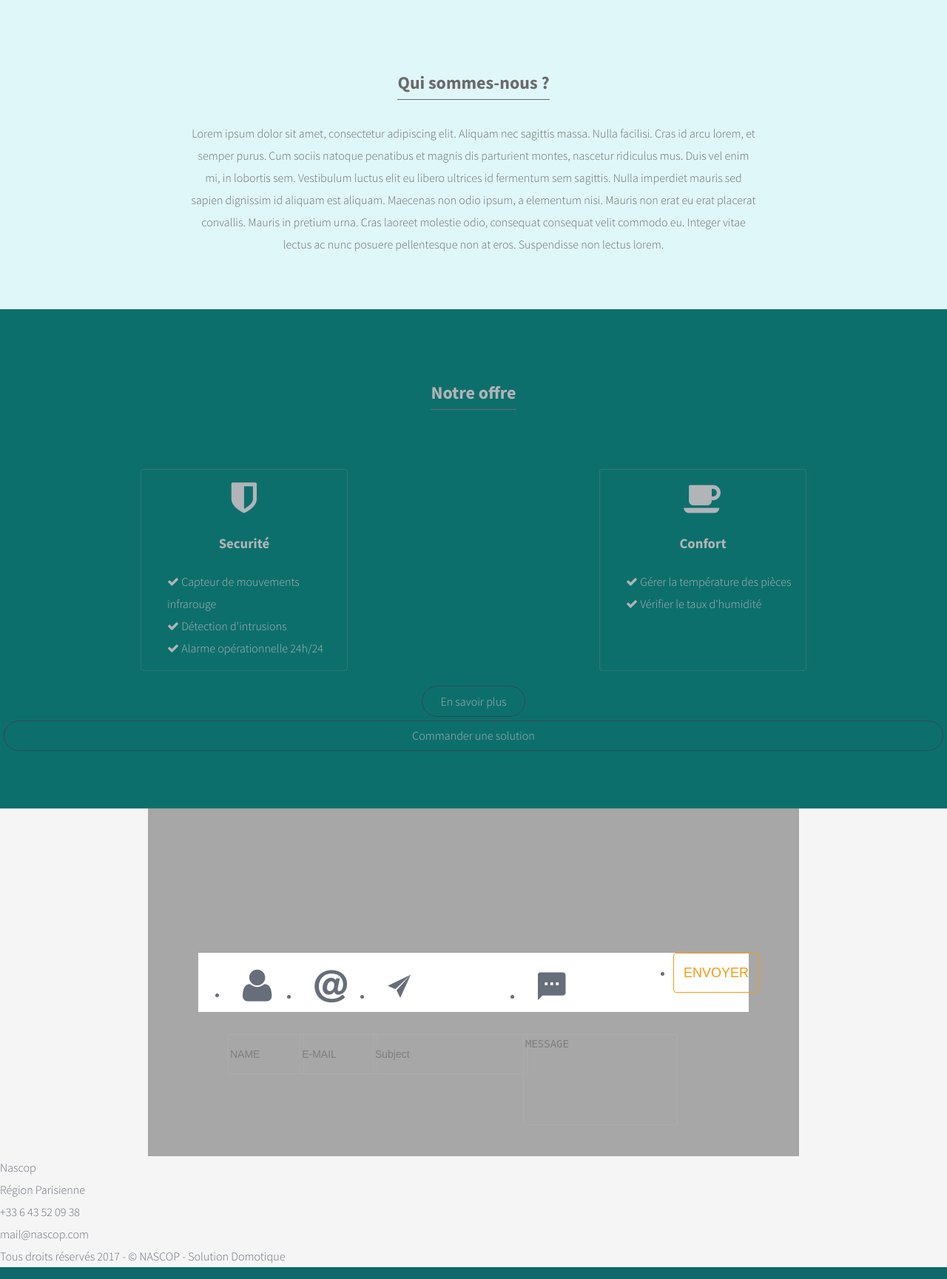
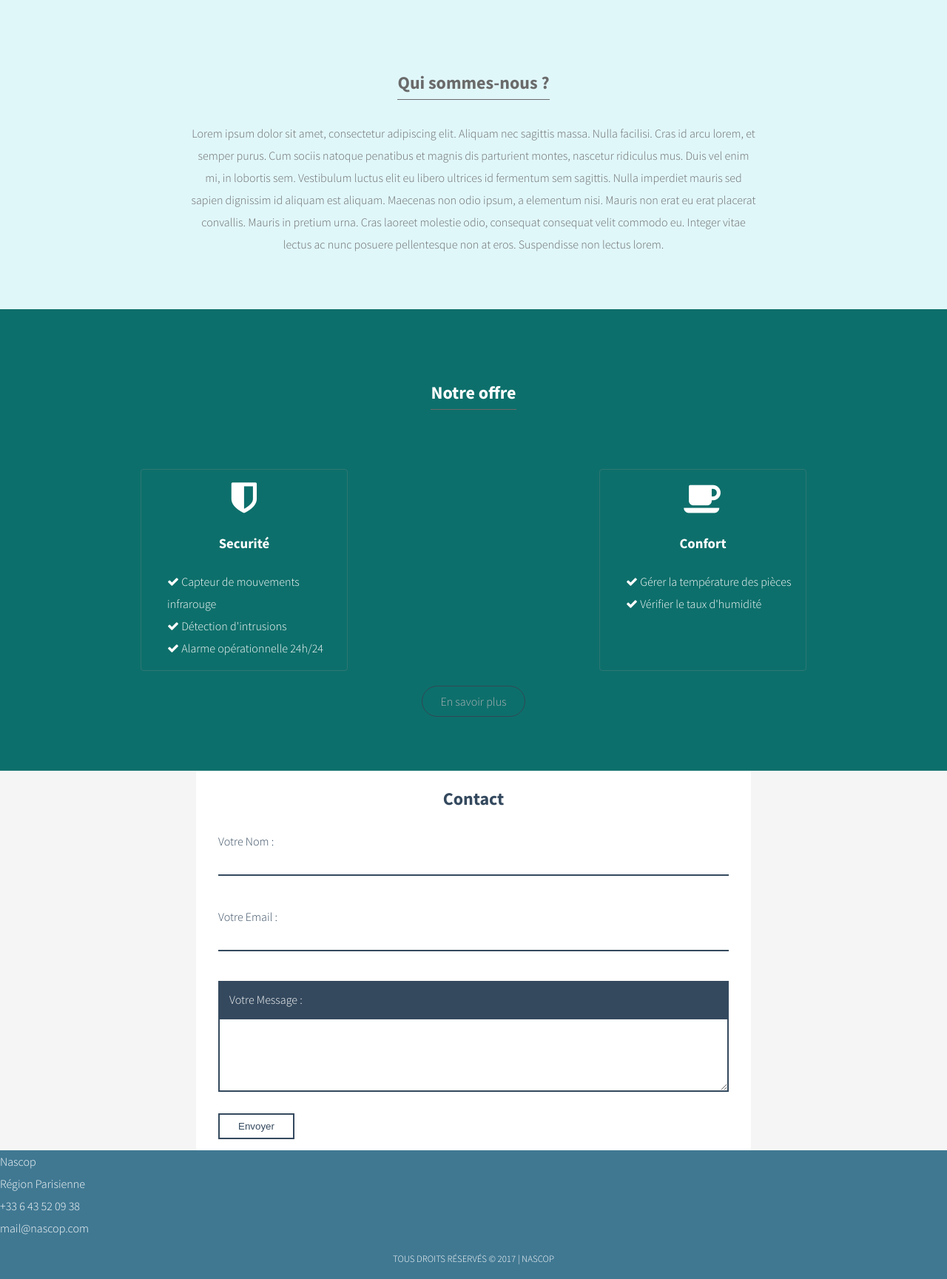
Before and after one commit to parade14/domoapp, a PHP site: page /web/html/Accueil.html in a window 1280 px wide. Shown: the part 874-2603 px from the top of the page at 74% size. Run offline with PHP 8.4, Linux system fonts and the light colour scheme; some libraries are stand-ins or nearby versions; some web fonts are replaced.

Commit message:
changed contact form

```diff
--- a/web/design/css/home-style.css
+++ b/web/design/css/home-style.css
@@ -180,7 +180,7 @@ article
 {
 	background: #0d6f6b;
 	width: 100%;
-	color: #b1b4b9;
+	color: #ffffff;
 }
 
 .menu_effect
@@ -263,146 +263,7 @@ a.learn-more
 
 
 
-footer
-{
-	background-color: #f5f5f5;
-}
-
-
-
-.contact_form .form-control
-{
-	height: 50px;
-    font-size: 14px;
-    line-height: 1.42857143;
-    color: #555;
-    background-color: transparent;
-    border: 1px solid #aeaeae;
-    background-image: none;
-    border-radius: 3px;
-    margin-top: 2rem;
-    margin-bottom: 15px;
-    opacity: .8;
-    -webkit-transition: all 1s;
-    -moz-transition: all 1s;
-    -o-transition: all 1s;
-    transition: all 1s;
-    outline: 0px !important;
-}
-
-.contact_form .form-control:focus
-{
-    border: 1px solid #f39c12;
-    border-color: #f39c12;
-    outline: 0px none;
-    box-shadow: 0px 0px 0px rgba(0, 0, 0, 0.075) inset, 0px 0px 0px rgba(102, 175, 233, 0.6);
-}
-
-#message
-{
-    height: 117px;
-    resize: none;
-}
-
-.submit-btn,
-.submit-btn:active,
-.submit-btn:focus,
-.submit-btn:visited {
-    background-color: transparent;
-    border: 1px solid #f39c12;
-    border-radius: 4px;
-    width: 100%;
-    height: 50px;
-    text-transform: uppercase;
-    font-size: 18px;
-    color: #f39c12;
-    -webkit-transition: all 1s;
-    -moz-transition: all 1s;
-    -o-transition: all 1s;
-    transition: all 1s;
-    outline: 0px !important;
-}
-
-.submit-btn:hover {
-    background-color: #f39c12;
-    color: #fff;
-    border-color: #f39c12;
-}
-
-.form_icons
-{
-	font-size: 50px;
-}
-
-.form-wrapper li i
-{
-	padding: 2rem;
-}
-
-.form-wrapper li input, .form-wrapper li textarea
-{
-	width: 100%;
-}
-
-.form-wrapper
-{
-	background-color: white;
-}
-
-.form-contact
-{
-	display: flex;
-	flex-direction: column;
-	justify-content: space-around;
-	margin: 0 auto;
-	max-width: 880px;
-	height: 450px;
-	background: rgba(0, 0, 0, 0.32);
-	text-align: left;
-	padding: 10px 0;
-	.subject,
-	.content {
-	    width: 80%;
-	    margin: 0 auto;
-}
-        }
-        .form-wrapper {
-            display: flex;
-            justify-content: space-between;
-            height: 80px;
-            width: 80%;
-            margin: 0 auto;
-            .name,
-            .email,
-            {
-                display: inline-block;
-                width: 45%;
-
-                input[name="email"],
-                input[name="name"] {
-                    width: 100%;
-                    height: 40px;
-                }
-            }
-        }
-        .subject {
-            height: 62px;
-            input[name="subject"] {
-                width: 100%;
-                height: 40px;
-            }
-        }
-        .content {
-            textarea {
-                width: 100%;
-                resize: none;
-            }
-                }
-            }
-        }
-    }
-}
-
+/* LOG IN */
 
 .hidden {
     display: none;
@@ -494,3 +355,147 @@ div.hidden {
 .login input[type="submit"]:focus {
     border-color: #05a;
 }
+
+
+/* CONTACT */
+
+.contact {
+    background-color: #f5f5f5;
+}
+
+/* COLUMNS */
+
+.col {
+    display: block;
+    float:left;
+    margin: 1% 0 1% 1.6%;
+}
+
+.col:first-of-type {
+    margin-left: 0;
+}
+
+.container{
+    width: 100%;
+    max-width: 750px;
+    margin: 0 auto;
+    position: relative;
+}
+
+/* CLEARFIX */
+
+.cf:before,
+.cf:after {
+    content: " ";
+    display: table;
+}
+
+.cf:after {
+    clear: both;
+}
+
+.cf {
+    *zoom: 1;
+}
+
+.row{
+    padding: 20px 0;
+}
+
+/* FORM */
+
+.form-wrapper{
+    background-color: #fff;
+    color: #34495e;
+    margin: 0 auto;
+    width: 100%;
+    padding: 15px 30px;
+    -webkit-box-sizing: border-box;
+    -moz-box-sizing: border-box;
+    box-sizing: border-box;
+}
+
+.form-wrapper h2{
+    text-align: center;
+}
+
+input:focus{
+    outline: none;
+}
+
+/* TEXT INPUTS */
+
+.text-input{
+    width: 100%;
+    border: none;
+    border-bottom: 2px solid #34495e;
+    margin: 0;
+    padding: 5px 15px;
+    font-family: 'Open Sans', sans-serif;
+    color: #34495e;
+    -webkit-box-sizing: border-box;
+    -moz-box-sizing: border-box;
+    box-sizing: border-box;
+}
+
+/* TEXTAREA */
+
+.message{
+    background-color: #34495e;
+    color: #fff;
+    cursor: pointer;
+    display: block;
+    padding: 10px 15px;
+}
+
+#t1{
+    width: 100%;
+    height: 100px;
+    border: 2px solid #34495e;
+    margin: 0;
+    padding: 15px;
+    font-family: 'Open Sans', sans-serif;
+    color: #34495e;
+    -webkit-box-sizing: border-box;
+    -moz-box-sizing: border-box;
+    box-sizing: border-box;
+}
+
+#t1:focus{
+    outline: none;
+}
+
+/* SUBMIT BUTTON */
+
+.submit{
+    border: 2px solid #34495e;
+    color: #34495e;
+    background-color: #fff;
+    overflow: hidden;
+    cursor: pointer;
+    display: inline-block;
+    padding: 8px 25px;
+    position: relative;
+    -webkit-transition: all 0.3s ease-in-out;
+    -o-transition: all 0.3s ease-in-out;
+    transition: all 0.3s ease-in-out;
+}
+
+.submit:hover{
+    background-color: #34495e;
+    color: #fff;
+}
+
+/*FOOTER */
+
+footer {
+    background: #407892;
+    color: white;
+}
+.bottom-bar {
+    position:relative;
+    text-align:center;
+    font-size:.8em;
+    text-transform:uppercase;
+    padding:15px 0;
+}
--- a/web/html/Accueil.html
+++ b/web/html/Accueil.html
@@ -101,46 +101,42 @@
 						</div>
 
 						<a href="#" class="button learn-more"> En savoir plus </a>
-						<a href="#" class="button command"> Commander une solution </a>
+
 
 					</article>
 
 				</section>
 
+			<div class="contact">
+				<div class="container">
+					<div class="form-wrapper">
+						<h2>Contact</h2>
+						<div class="row cf">
+							<p>Votre Nom : </p>
+							<input class="text-input" type="text" name="text1" id="text1">
+						</div>
+						<div class="row cf">
+							<p>Votre Email : </p>
+							<input class="text-input" type="text" name="text1" id="text1">
+						</div>
+						<div class="row cf">
+							<div class="message">Votre Message : </div>
+							<textarea name="t1" id="t1"></textarea>
+						</div>
+						<row class="cf">
+							<input class="submit" type="submit" value="Envoyer">
+						</row>
+					</div>
+				</div>
+			</div>
+
 			<footer>
-				<div class="contact_form">
-
-					<form class="form-contact">
-						<ul class="form-wrapper">
-							<li class="name">
-								<i class="fa fa-user form-icon form_icons"></i>
-				  				<input id="name" type="text" class="form-control" placeholder="NAME">
-				  			</li>
-				  			<li class="email">
-				  				<i class="ionicons ion-at form_icons"></i>
-				  				<input id="email" type="text" class="form-control" placeholder="E-MAIL">
-				  			</li>
-				  			<li class="subject">
-				  				<i class="ionicons ion-ios-paperplane form_icons"></i>
-								<input type="text" class="form-control" placeholder="Subject" />
-							</li>
-							<li class="content">
-								<i class="ionicons ion-android-textsms form_icons"></i>
-				  				<textarea id="message" type="text" class="form-control" placeholder="MESSAGE"></textarea>
-				  			</li>
-				  			<li>
-		 						<input class="submit-btn" id="submit" type="submit" value="Envoyer">
-		 					</li>
-		 				</ul>
-					</form>
-
-				</div>
-
 				<div id="coordonnees">
 					<p> Nascop </br> Région Parisienne </br> +33 6 43 52 09 38 </br> mail@nascop.com
 					</p>
-				<div id="copyright">
-					<p> Tous droits réservés 2017 - © NASCOP - Solution Domotique </p>
+
+				<div class="bottom-bar">
+					Tous droits Réservés © 2017 | Nascop
 				</div>
 
 			</footer>
```
